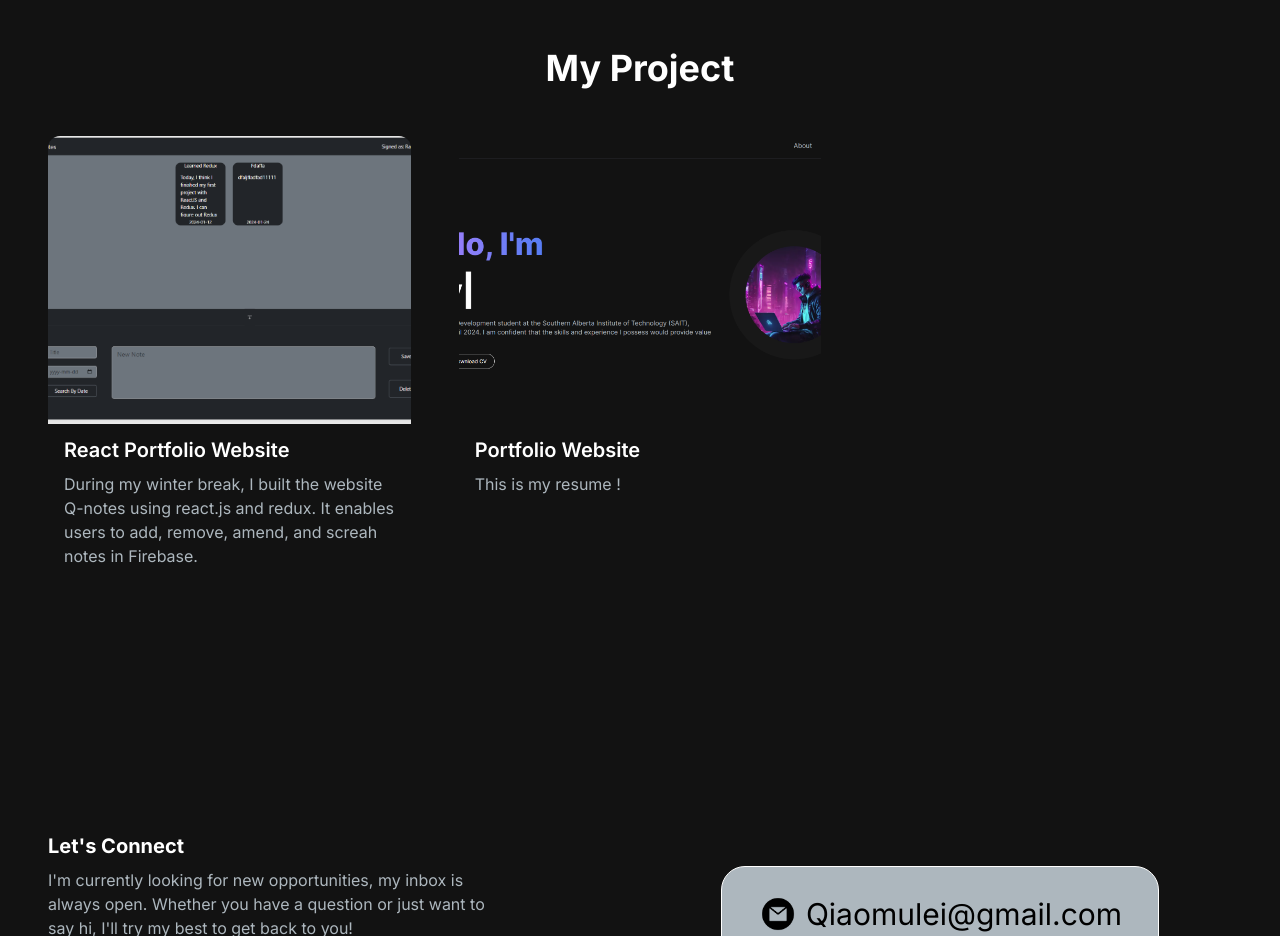
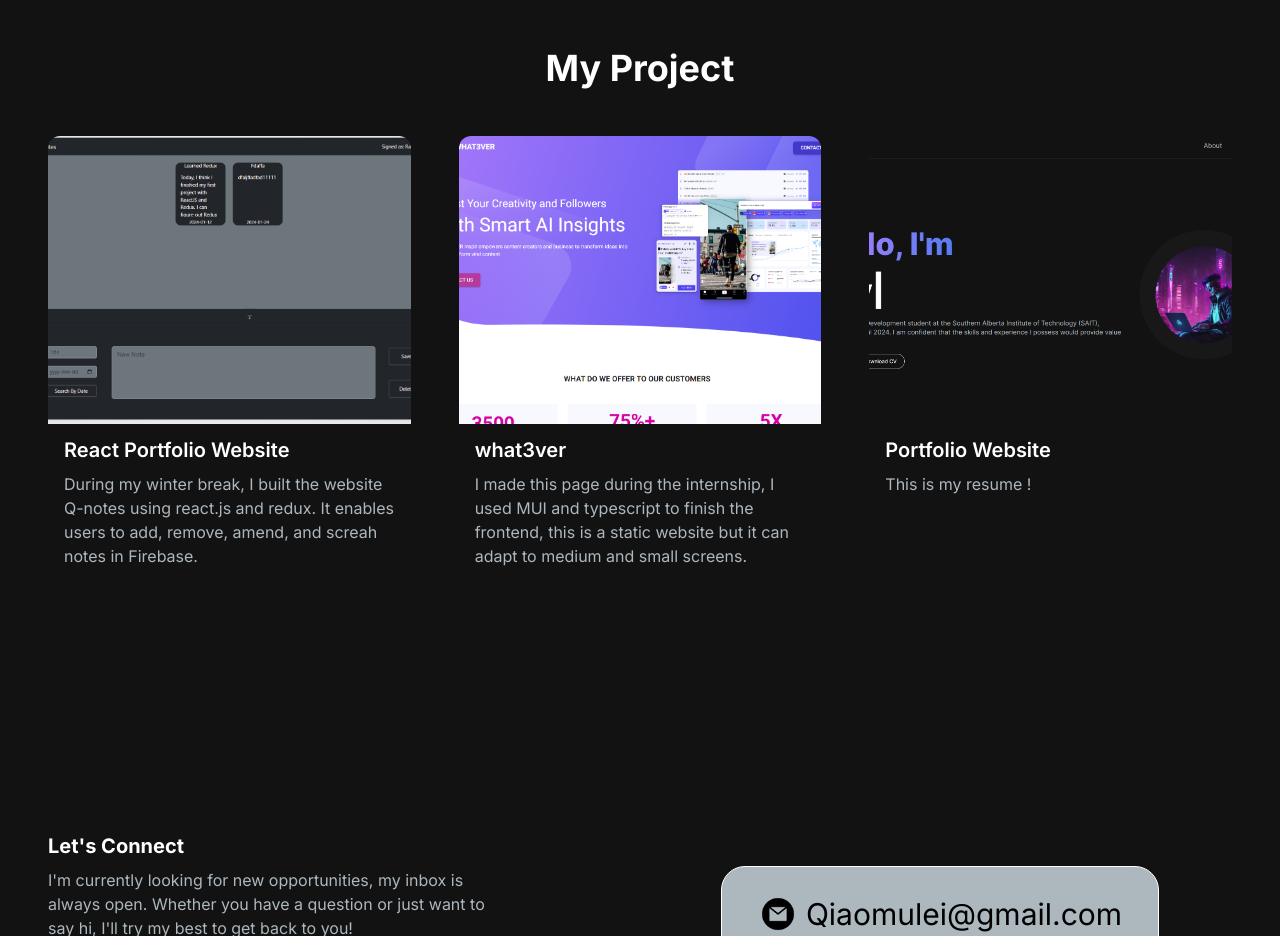
Before and after one commit to RayQM/Portfolio-Web, a Next.js app: page / in a window 1280 px wide. Shown: the part 1760-2696 px from the top of the page. Built offline with nearby package versions, Linux system fonts and the light colour scheme.

Commit message:
add one project

```diff
--- a/app/component/ProjectCard.tsx
+++ b/app/component/ProjectCard.tsx
@@ -12,12 +12,15 @@ interface Card {
 
 const ProjectCard: React.FC<Card> = ({ imgUrl, title, description, gitUrl,previewUrl }) => {
     const [showVeiw,setShowView] = useState(true)
-
+    const [showGit, setShowGit] = useState(true);
     useEffect(() => {
       if (previewUrl === "null") {
         setShowView(false);
       }
-    }, [previewUrl]);
+      if (gitUrl ==="null"){
+        setShowGit(false)
+      }
+    }, [previewUrl,gitUrl]);
   return (
     <div>
       <div
@@ -29,12 +32,12 @@ const ProjectCard: React.FC<Card> = ({ imgUrl, title, description, gitUrl,previe
         }}
       >
         <div className="overlay items-center justify-center absolute top-0 left-0 w-full h-full bg-[#181818] bg-opacity-0 hidden group-hover:flex group-hover:bg-opacity-80 transition-all duration-500 ">
-          <Link
+          {showGit ? (<Link
             href={gitUrl}
             className="h-14 w-14  border-2 relative rounded-full border-[#ADB7BE] hover:border-white group/link"
           >
             <CodeBracketIcon className="h-10 w-10 text-[#ADB7BE] absolute top-1/2 left-1/2 transform -translate-x-1/2 -translate-y-1/2  cursor-pointer group-hover/link:text-white" />
-          </Link>
+          </Link>) :null}
           {showVeiw ? (
             <Link
               href={previewUrl || "defaultUrl"}
--- a/app/component/ProjectSection.tsx
+++ b/app/component/ProjectSection.tsx
@@ -25,6 +25,16 @@ const projectsData: Project[] = [
   },
   {
     id: 2,
+    title: "what3ver",
+    description:
+      "I made this page during the internship, I used MUI and typescript to finish the frontend, this is a static website but it can adapt to medium and small screens.",
+    image: "/3.png",
+    tag: ["All", "Web"],
+    gitUrl: "null",
+    previewUrl: "https://www.what3ver.ai/",
+  },
+  {
+    id: 3,
     title: "Portfolio Website",
     description: "This is my resume !",
     image: "/2.png",
```
Also changed, not shown: public/3.png (added).
